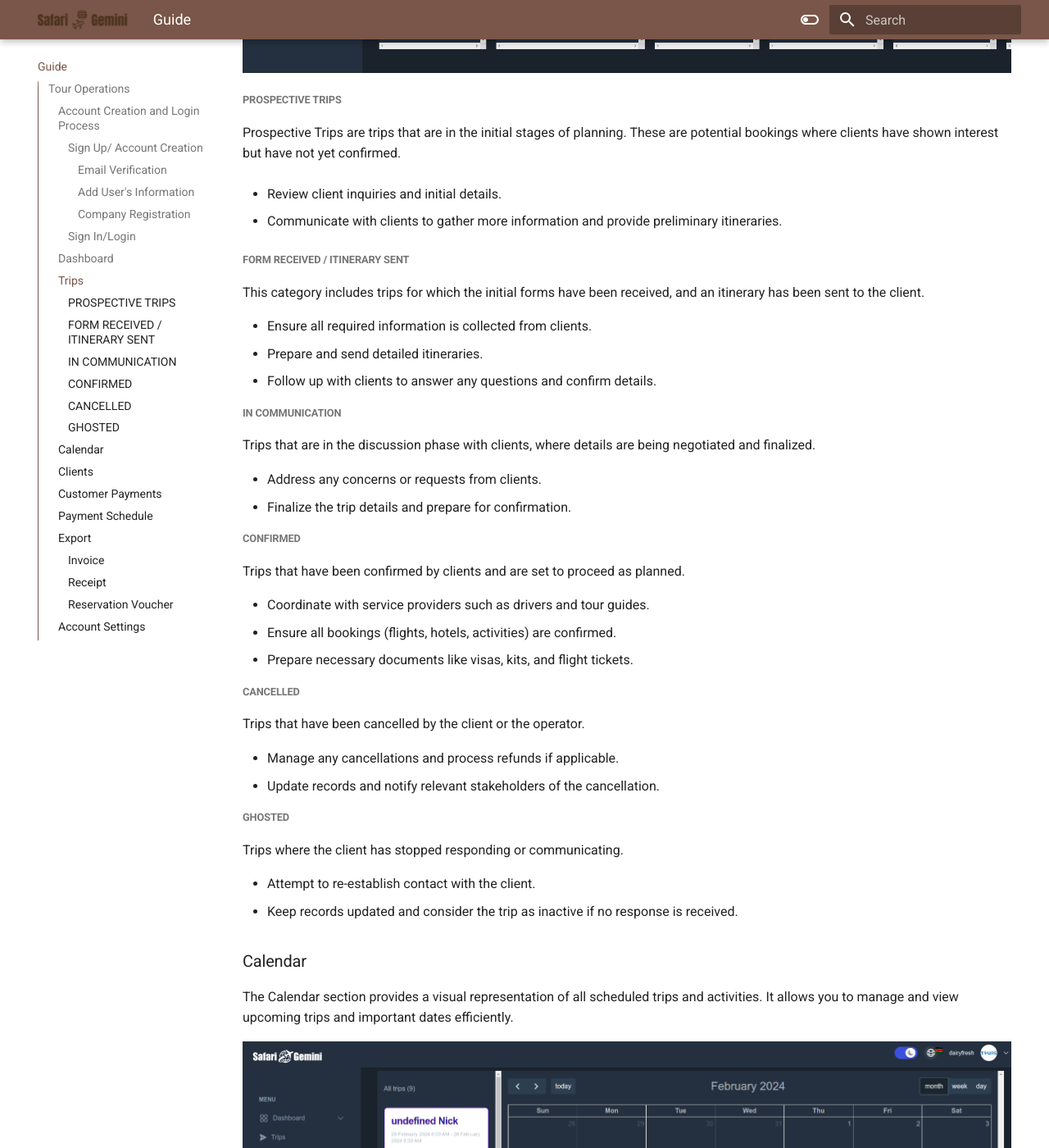
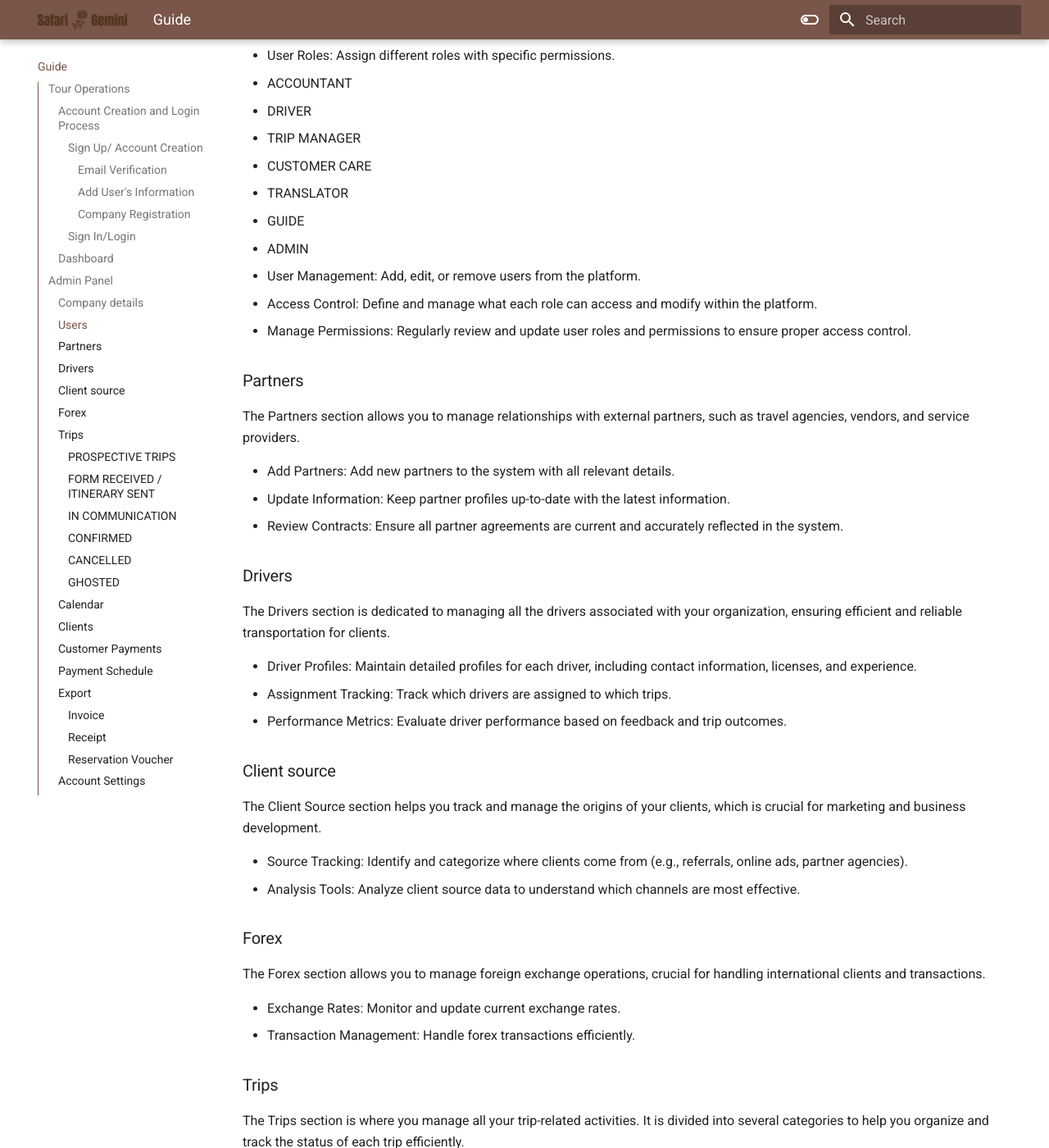
Before and after one commit to moorskhandi/safari-gemini-Docs, an MkDocs documentation site: the page built from docs/home.md, in a window 1280 px wide and 1400 px high, scrolled down 7789 px. Shown: the whole window at 82% size. Built offline with MkDocs 1.6.1 and Material for MkDocs 9.7.7, drawn with Linux system fonts in a browser that asks for light colours; some of the changed text lies outside the part shown.

Commit message:
add(guide): docs

```diff
--- a/docs/home.md
+++ b/docs/home.md
@@ -95,6 +95,62 @@ login credentials
 After a successful Sign Up or Login, the system will redirect you to the dashboard. The dashboard serves as the central hub for managing all aspects of your operations, from trips and clients to payments and exports.
 
 ![Registration complete](image/image10.png)
+
+
+## Admin Panel
+The Admin Panel in Safari Gemini is a robust feature that allows administrators to manage various aspects of the platform. It provides tools to control company details, manage users and partners, oversee drivers, manage client sources, and handle forex operations.
+
+### Company details
+The Company Details section allows you to manage and update the fundamental information about your organization.
+Ensure all company information is accurate and up-to-date.
+
+* Company Name: Update the official name of your company.
+* Address: Add or edit the company's physical address.
+* Contact Information: Manage the primary contact details, including phone numbers and email addresses.
+* Logo: Upload or update your company logo for branding purposes.
+
+### Users
+The Users section is where you manage all the users within your organization. This includes adding new users, assigning roles, and managing permissions.
+
+* User Roles: Assign different roles with specific permissions.
+1. ACCOUNTANT
+2. DRIVER
+3. TRIP MANAGER
+4. CUSTOMER CARE
+5. TRANSLATOR
+6. GUIDE
+7. ADMIN
+
+* User Management: Add, edit, or remove users from the platform.
+* Access Control: Define and manage what each role can access and modify within the platform.
+* Manage Permissions: Regularly review and update user roles and permissions to ensure proper access control.
+
+### Partners
+The Partners section allows you to manage relationships with external partners, such as travel agencies, vendors, and service providers.
+
+* Add Partners: Add new partners to the system with all relevant details.
+* Update Information: Keep partner profiles up-to-date with the latest information.
+* Review Contracts: Ensure all partner agreements are current and accurately reflected in the system.
+
+### Drivers
+The Drivers section is dedicated to managing all the drivers associated with your organization, ensuring efficient and reliable transportation for clients.
+
+* Driver Profiles: Maintain detailed profiles for each driver, including contact information, licenses, and experience.
+* Assignment Tracking: Track which drivers are assigned to which trips.
+* Performance Metrics: Evaluate driver performance based on feedback and trip outcomes.
+
+### Client source
+The Client Source section helps you track and manage the origins of your clients, which is crucial for marketing and business development.
+
+* Source Tracking: Identify and categorize where clients come from (e.g., referrals, online ads, partner agencies).
+* Analysis Tools: Analyze client source data to understand which channels are most effective.
+
+### Forex
+The Forex section allows you to manage foreign exchange operations, crucial for handling international clients and transactions.
+
+* Exchange Rates: Monitor and update current exchange rates.
+* Transaction Management: Handle forex transactions efficiently.
+
 
 ### Trips
 The Trips section is where you manage all your trip-related activities.
@@ -196,3 +252,7 @@ Produce reservation vouchers for confirmed bookings, including all relevant deta
 ![Reservation voucher](image/image19.png)
 
 ### Account Settings
+
+The Account Settings section in the Safari Gemini platform allows users to manage their personal and organizational information, ensuring that their account details are up-to-date and their preferences are correctly configured.
+
+* Update Personal Details: Regularly review and update your personal information to ensure it is current.
```
